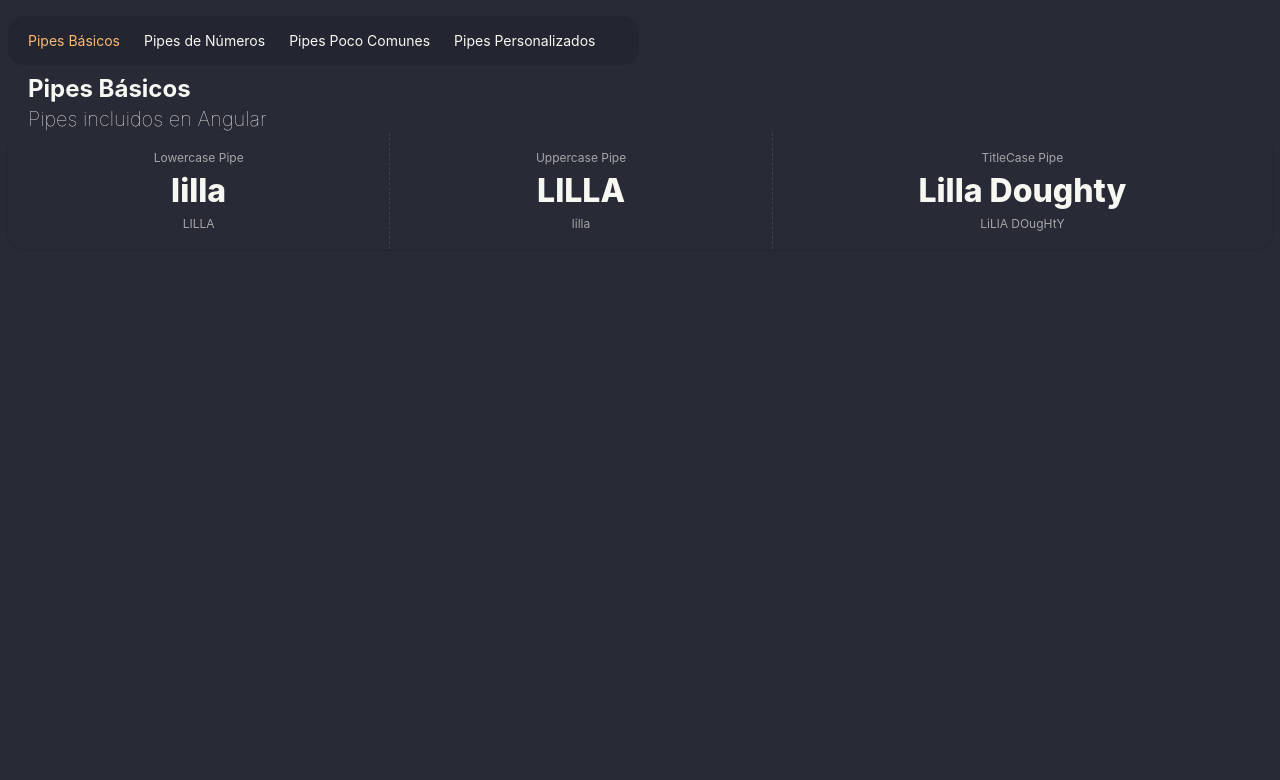
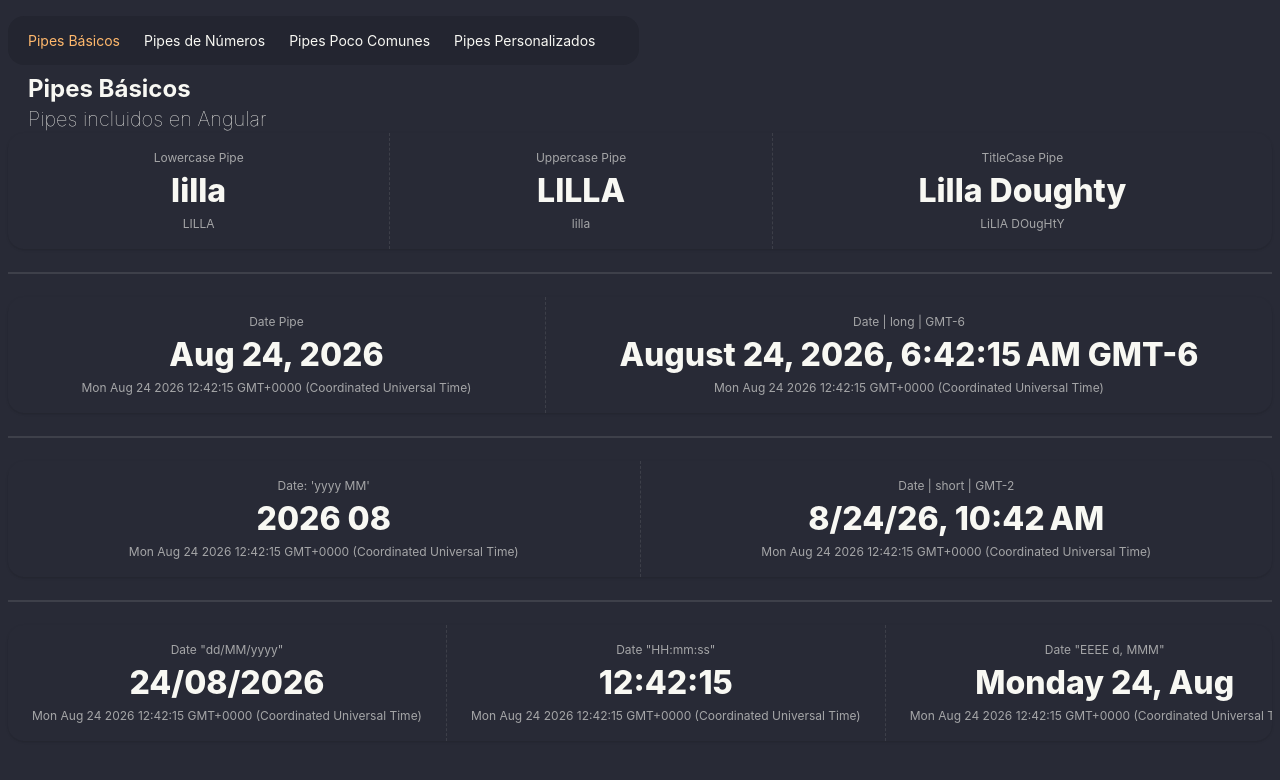
Before and after one commit to LillaDou/angular-pipes-app, an Angular app: page /basic in a window 1280 px wide. Shown: the top 780 px of the page. Built offline with nearby package versions, Linux system fonts and the light colour scheme.

Commit message:
Date Pipe

```diff
--- a/src/app/pages/basic-page/basic-page.html
+++ b/src/app/pages/basic-page/basic-page.html
@@ -3,7 +3,7 @@
     <h3 class="text-xl font-thin">Pipes incluidos en Angular</h3>
 </section>
 
-<div class="stats shadow w-full">
+<div class="stats stats-vertical lg:stats-horizontal shadow w-full">
   <div class="stat place-items-center">
     <div class="stat-title">Lowercase Pipe</div>
     <div class="stat-value">{{ nameUpper() | lowercase}}</div>
@@ -22,3 +22,60 @@
     <div class="stat-desc">{{ fullName() }} </div>
   </div>
 </div>
+
+<div class="divider"></div>
+
+<div class="stats stats-vertical lg:stats-horizontal shadow w-full">
+  <div class="stat place-items-center">
+    <div class="stat-title">Date Pipe</div>
+    <div class="stat-value">{{ customDate() | date }}</div>
+    <div class="stat-desc">{{ customDate() }}</div>
+  </div>
+
+  <div class="stat place-items-center">
+    <div class="stat-title">Date | long | GMT-6</div>
+    <div class="stat-value">{{ customDate() | date: 'long': 'GMT-6' }}</div>
+    <div class="stat-desc">{{ customDate() }}</div>
+  </div>
+
+</div>
+
+<div class="divider"></div>
+
+<div class="stats stats-vertical lg:stats-horizontal shadow w-full">
+  <div class="stat place-items-center">
+    <div class="stat-title">Date: 'yyyy MM'</div>
+    <div class="stat-value">{{ customDate() | date: 'yyyy MM' }}</div>
+    <div class="stat-desc">{{ customDate() }}</div>
+  </div>
+
+  <div class="stat place-items-center">
+    <div class="stat-title">Date | short | GMT-2</div>
+    <div class="stat-value">{{ customDate() | date: 'short': 'GMT-2' }}</div>
+    <div class="stat-desc">{{ customDate() }}</div>
+  </div>
+
+</div>
+
+<div class="divider"></div>
+
+<div class="stats stats-vertical lg:stats-horizontal shadow w-full">
+  <div class="stat place-items-center">
+    <div class="stat-title">Date "dd/MM/yyyy"</div>
+    <div class="stat-value">{{ customDate() | date: "dd/MM/yyyy" }}</div>
+    <div class="stat-desc">{{ customDate() }}</div>
+  </div>
+
+  <div class="stat place-items-center">
+    <div class="stat-title">Date "HH:mm:ss"</div>
+    <div class="stat-value">{{ customDate() | date: "HH:mm:ss" }}</div>
+    <div class="stat-desc">{{ customDate() }}</div>
+  </div>
+
+  <div class="stat place-items-center">
+    <div class="stat-title">Date "EEEE d, MMM"</div>
+    <div class="stat-value">{{ customDate() | date: "EEEE d, MMM" }}</div>
+    <div class="stat-desc">{{ customDate() }}</div>
+  </div>
+
+</div>
--- a/src/app/pages/basic-page/basic-page.ts
+++ b/src/app/pages/basic-page/basic-page.ts
@@ -1,12 +1,13 @@
-import { LowerCasePipe, TitleCasePipe, UpperCasePipe } from '@angular/common';
-import { Component, signal } from '@angular/core';
+import { DatePipe, LowerCasePipe, TitleCasePipe, UpperCasePipe } from '@angular/common';
+import { Component, effect, signal } from '@angular/core';
 
 @Component({
   selector: 'app-basic-page',
   imports: [
     LowerCasePipe,
     UpperCasePipe,
-    TitleCasePipe
+    TitleCasePipe,
+    DatePipe
   ],
   templateUrl: './basic-page.html',
 })
@@ -16,4 +17,19 @@
   nameUpper = signal('LILLA');
   fullName = signal('LiLlA DOugHtY');
 
+  customDate = signal( new Date() );
+
+  tickingDateEffect = effect( (onCleanup) => {
+
+    const interval = setInterval( () => {
+      this.customDate.set(new Date() );
+      console.log('tick');
+    }, 1000);
+
+    onCleanup( () => {
+      clearInterval(interval)
+    })
+
+  })
+
 }
```
